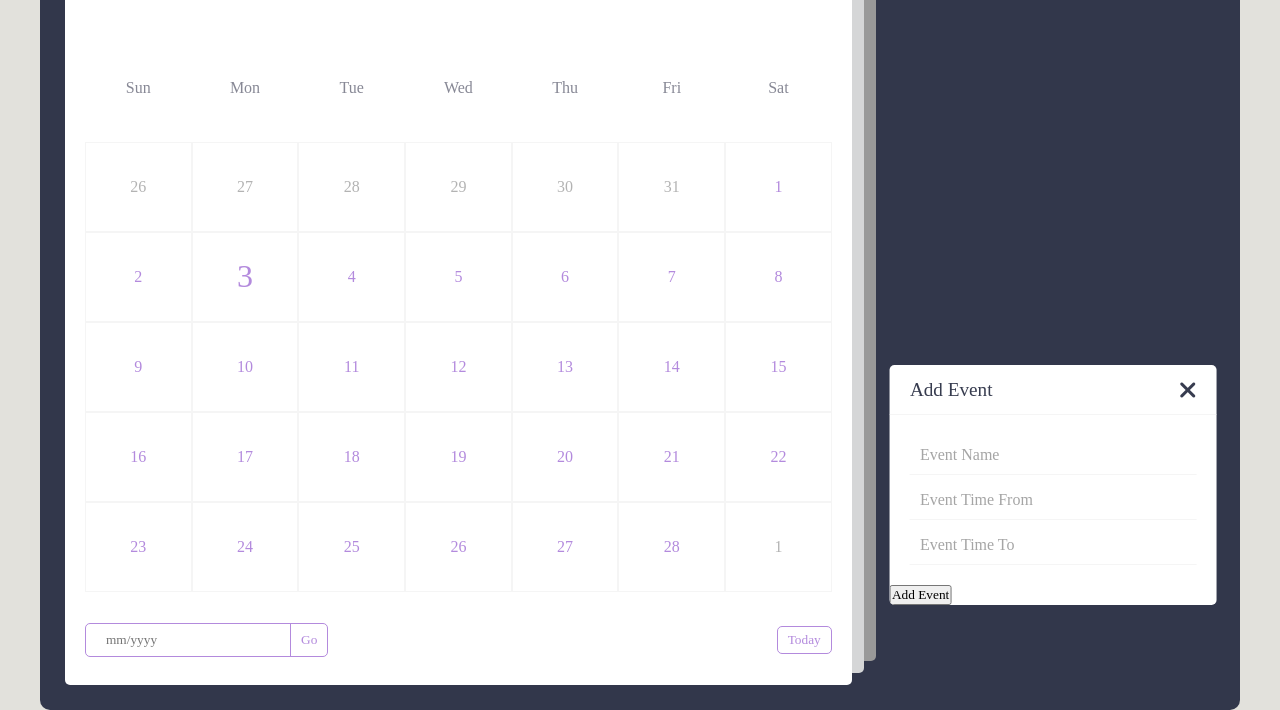
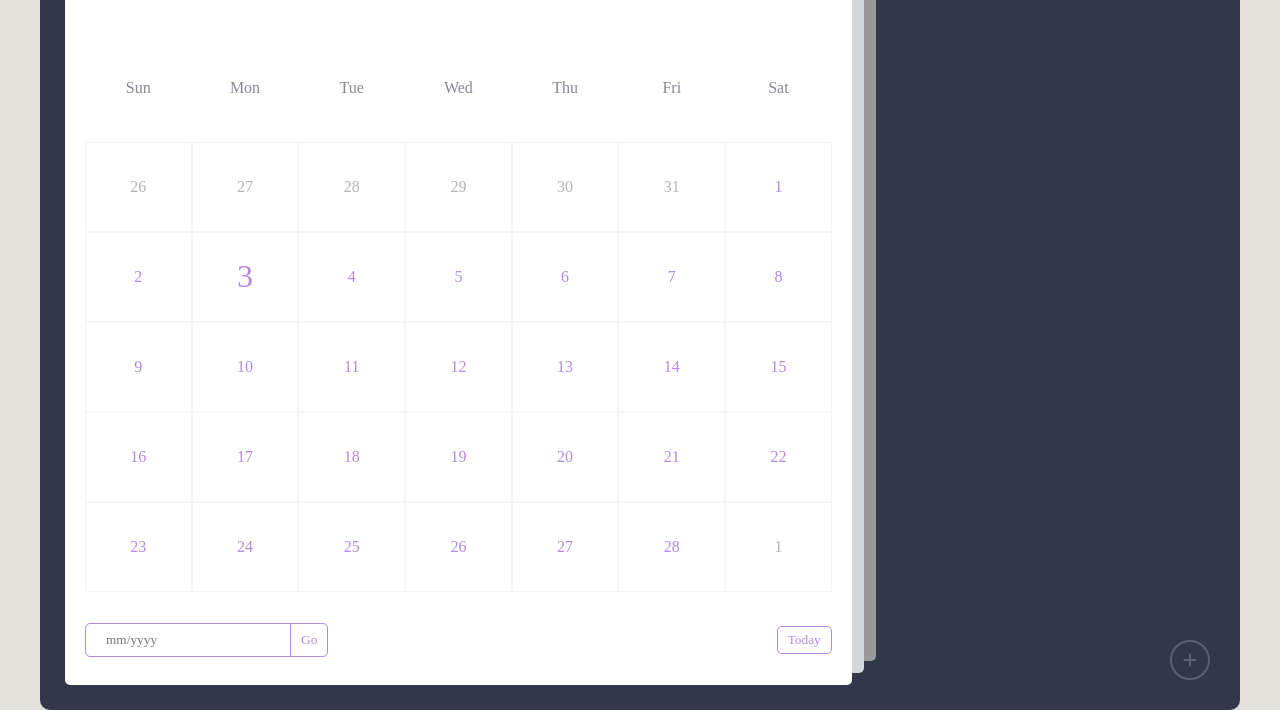
Before and after one commit to Evening-Star13/Calendar-ToDo, a plain HTML site: page index.html in a window 1280 px wide. Shown: the part 140-850 px from the top of the page. Drawn offline with Linux system fonts and the light colour scheme.

Commit message:
Adding Event Listener Event Button

```diff
--- a/index.html
+++ b/index.html
@@ -50,7 +50,7 @@
       <div class="events">
         <!--- add events through js --->
       </div>
-      <div class="add-event-wrapper active">
+      <div class="add-event-wrapper">
         <div class="add-event-header">
           <div class="title">Add Event</div>
           <i class="fas fa-times close"></i>
@@ -71,6 +71,9 @@
         </div>
       </div>
     </div>
+    <button class="add-event">
+      <i class="fas fa-plus"></i>
+    </button>
   </div>
 
 
--- a/script.js
+++ b/script.js
@@ -134,3 +134,14 @@ function gotoDate() {
   }
   alert("Invalid Date");
 }
+
+const addEventBtn = document.querySelector(".add-event"),
+  addEventContainer = document.querySelector(".add-event-wrapper"),
+  addEventCloseBtn = document.querySelector("close");
+
+addEventBtn.addEventListener("click", () => {
+  addEventContainer.classList.toggle("active");
+});
+addEventCLoseBtn.addEventListener("click", () => {
+  addEventContainer.classList.toggle("active");
+});
--- a/styles.css
+++ b/styles.css
@@ -440,3 +440,54 @@ body {
 .add-event-body .add-event-input input:focus::placeholder {
   color: var(--primary-clr);
 }
+
+.add-event-footer {
+  display: flex;
+  align-items: center;
+  justify-content: center;
+  padding: 20px;
+}
+
+.add-event-btn {
+  height: 40px;
+  font-size: 1rem;
+  font-weight: 500;
+  outline: none;
+  color: var(--secondary-clr);
+  background-color: var(--primary-clr);
+  border-radius: 5px;
+  cursor: pointer;
+  padding: 5px 10px;
+  border: 1px solid var(--primary-clr);
+}
+
+.add-event-btn:hover {
+  color: var(--primary-clr);
+  background-color: transparent;
+}
+
+.add-event {
+  position: absolute;
+  bottom: 30px;
+  right: 30px;
+  width: 40px;
+  height: 40px;
+  display: flex;
+  align-items: center;
+  justify-content: center;
+  font-size: 1rem;
+  color: #878895;
+  border: 2px solid #878895;
+  opacity: 0.5;
+  border-radius: 50%;
+  background-color: transparent;
+  cursor: pointer;
+}
+
+.add-event:hover {
+  opacity: 1;
+}
+
+.add-event i {
+  pointer-events: none;
+}
```
